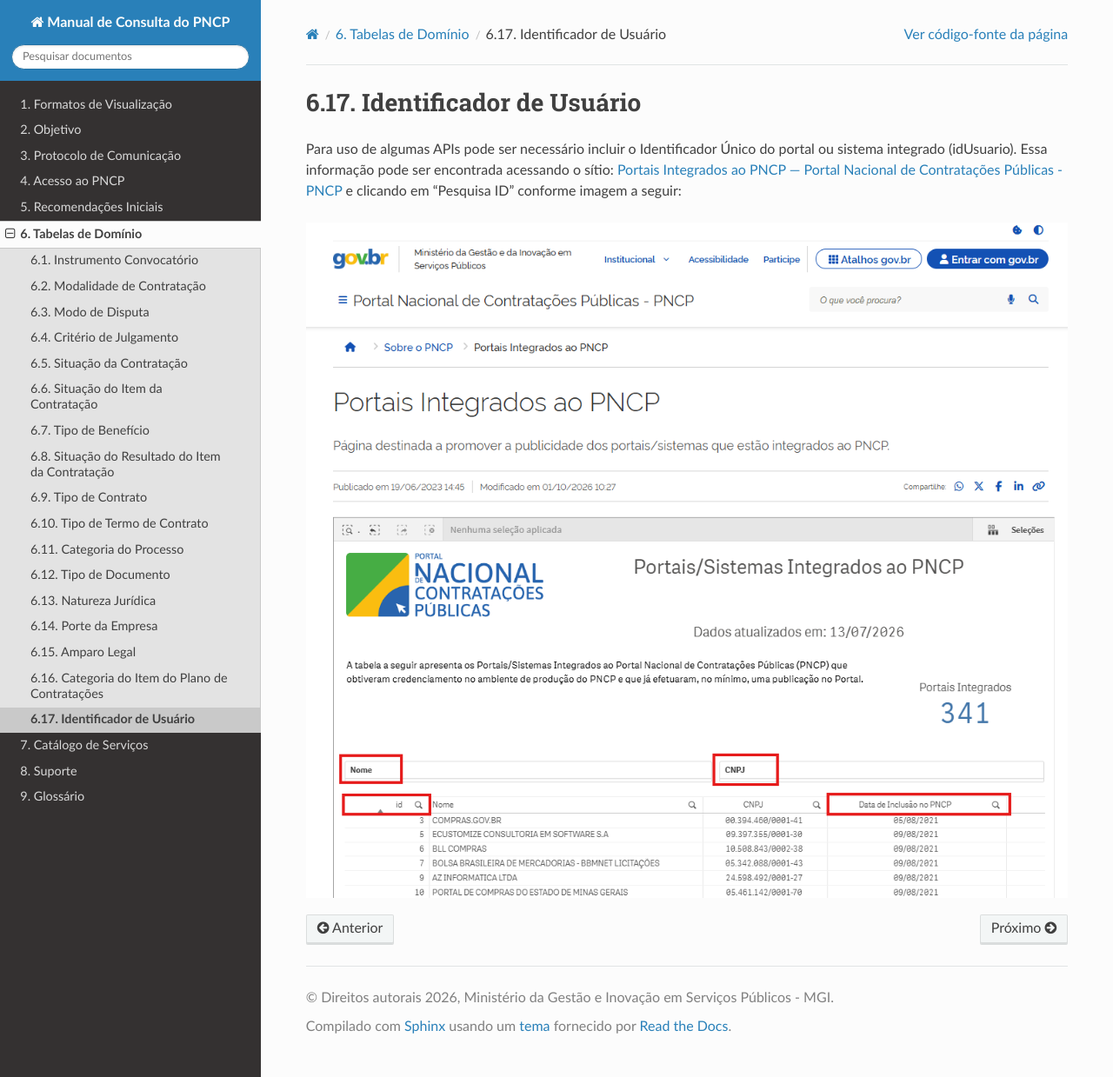
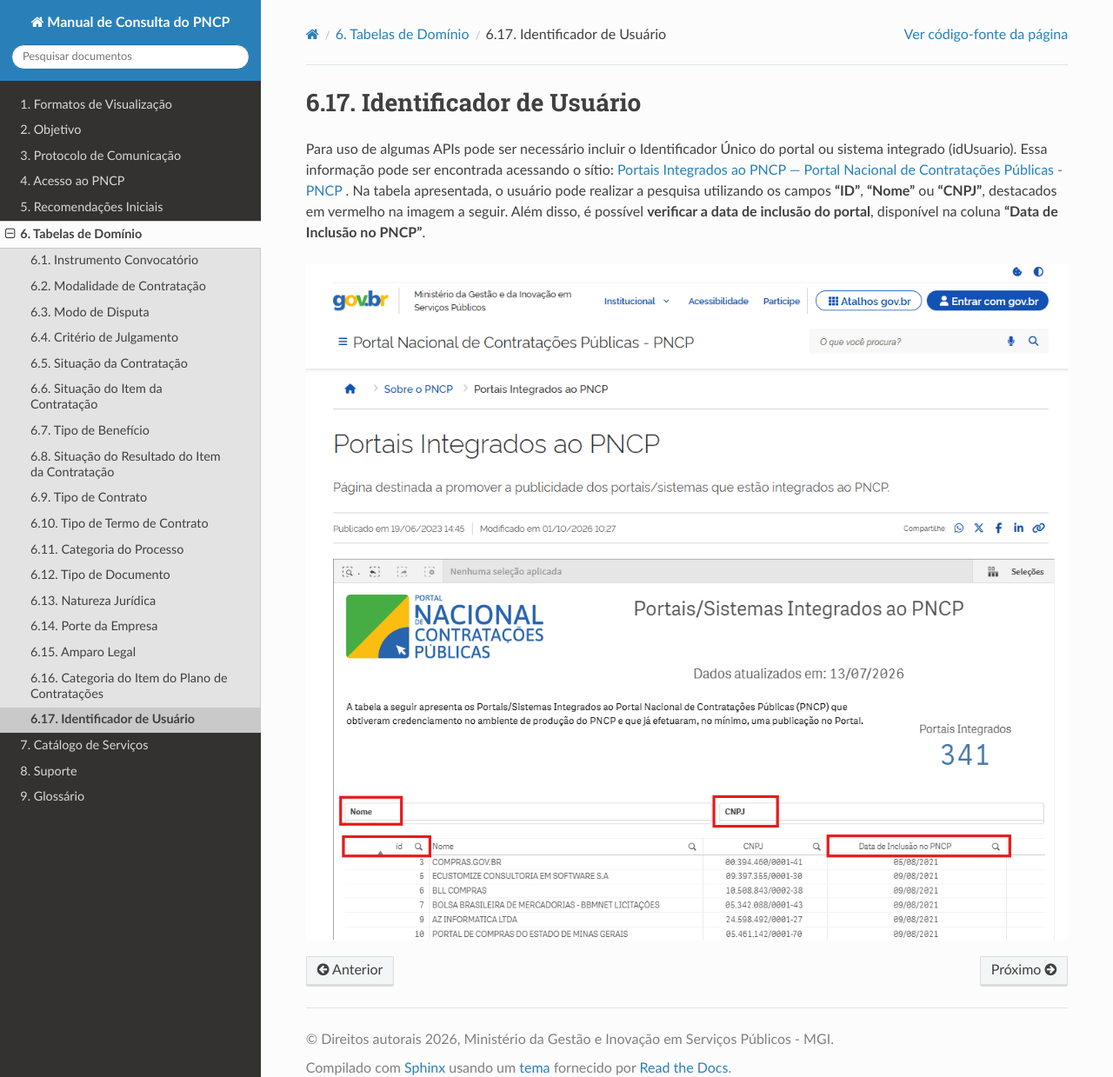
Before and after one commit to sofiaestrelab/Manual-de-Consulta-do-PNCP, a Sphinx documentation site: the page built from docs/source/tabelas_de_dominio/identificador_de_usuario.rst, in a window 1280 px wide. Shown: the whole page at 87% size. Built offline with Sphinx 7.4.7 and the Read the Docs theme 3.1.0, drawn with Linux system fonts in a browser that asks for light colours.

Commit message:
Clarify user identifier retrieval process
Updated instructions for finding the Unique Identifier (idUsuario) for APIs, including additional search fields and verification details.

```diff
--- a/docs/source/tabelas_de_dominio/identificador_de_usuario.rst
+++ b/docs/source/tabelas_de_dominio/identificador_de_usuario.rst
@@ -3,8 +3,8 @@
 
 Para uso de algumas APIs pode ser necessário incluir o Identificador Único do
 portal ou sistema integrado (idUsuario). Essa informação pode ser encontrada acessando o
-sítio: `Portais Integrados ao PNCP — Portal Nacional de Contratações Públicas - PNCP`_
-e clicando em “Pesquisa ID” conforme imagem a seguir:
+sítio: `Portais Integrados ao PNCP — Portal Nacional de Contratações Públicas - PNCP`_ .
+Na tabela apresentada, o usuário pode realizar a pesquisa utilizando os campos **"ID”**, **“Nome”** ou **“CNPJ”**, destacados em vermelho na imagem a seguir. Além disso, é possível **verificar a data de inclusão do portal**, disponível na coluna **“Data de Inclusão no PNCP”**.
 
 .. image:: ../_static/img/Portais-Integrados-PNCP.png
    :alt: Portais integrados ao PNCP
```
